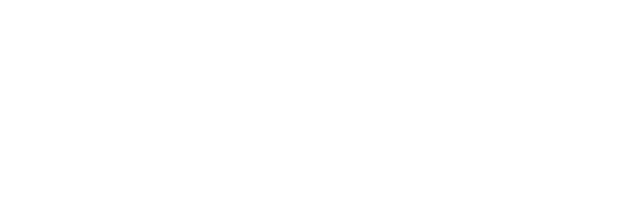
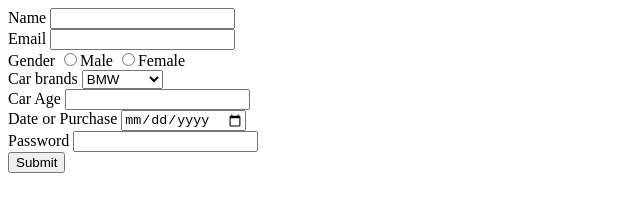
Before and after one commit to acciojob/car-insurance-form-ajay-s-07, a website: page main.html in a window 1280 px wide. Shown: the whole page, without its empty margins (0-640 px from the left). Drawn offline with Linux system fonts and the light colour scheme.

Commit message:
created a submission

```diff
--- a/main.html
+++ b/main.html
@@ -8,6 +8,35 @@
 
 <body>
 	<!-- the entire body must be written by student -->
+	<form method="post">
+		<label for="name">Name</label>
+		<input type="text" id="name">
+		<br>
+		<label for="email">Email</label>
+		<input type="email" id="email">
+		<br>
+		<label for="gender">Gender</label>
+		<input type="radio" name="gender" value="male">Male
+		<input type="radio" name="gender" value="female">Female
+		<br>
+		<label for="cars">Car brands</label>
+		<select name="cars" id="cars">
+			<option value="volvo">BMW</option>
+			<option value="audi">Audi</option>
+			<option value="mercedes">Mercedez</option>
+		</select>
+		<br>
+		<label for="carage">Car Age</label>
+		<input type="number" id="carage">
+		<br>
+		<label for="dop">Date or Purchase</label>
+		<input type="date" id="dop">
+		<br>
+		<label for="password">Password</label>
+		<input type="password" id="password">
+		<br>
+		<button type="submit">Submit</button>
+	</form>
     <script type="text/javascript" src="./script.js">
 </script>
 
```
